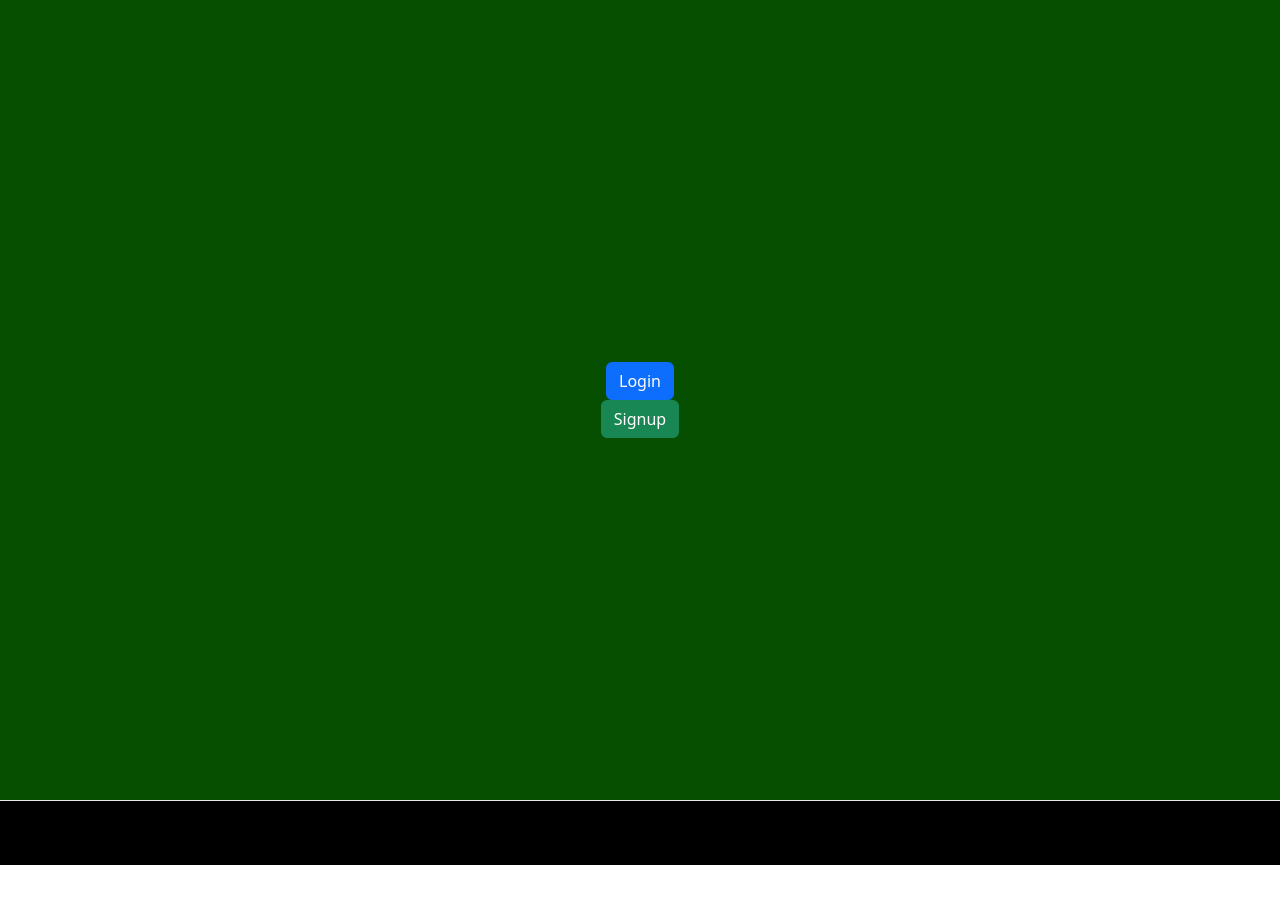
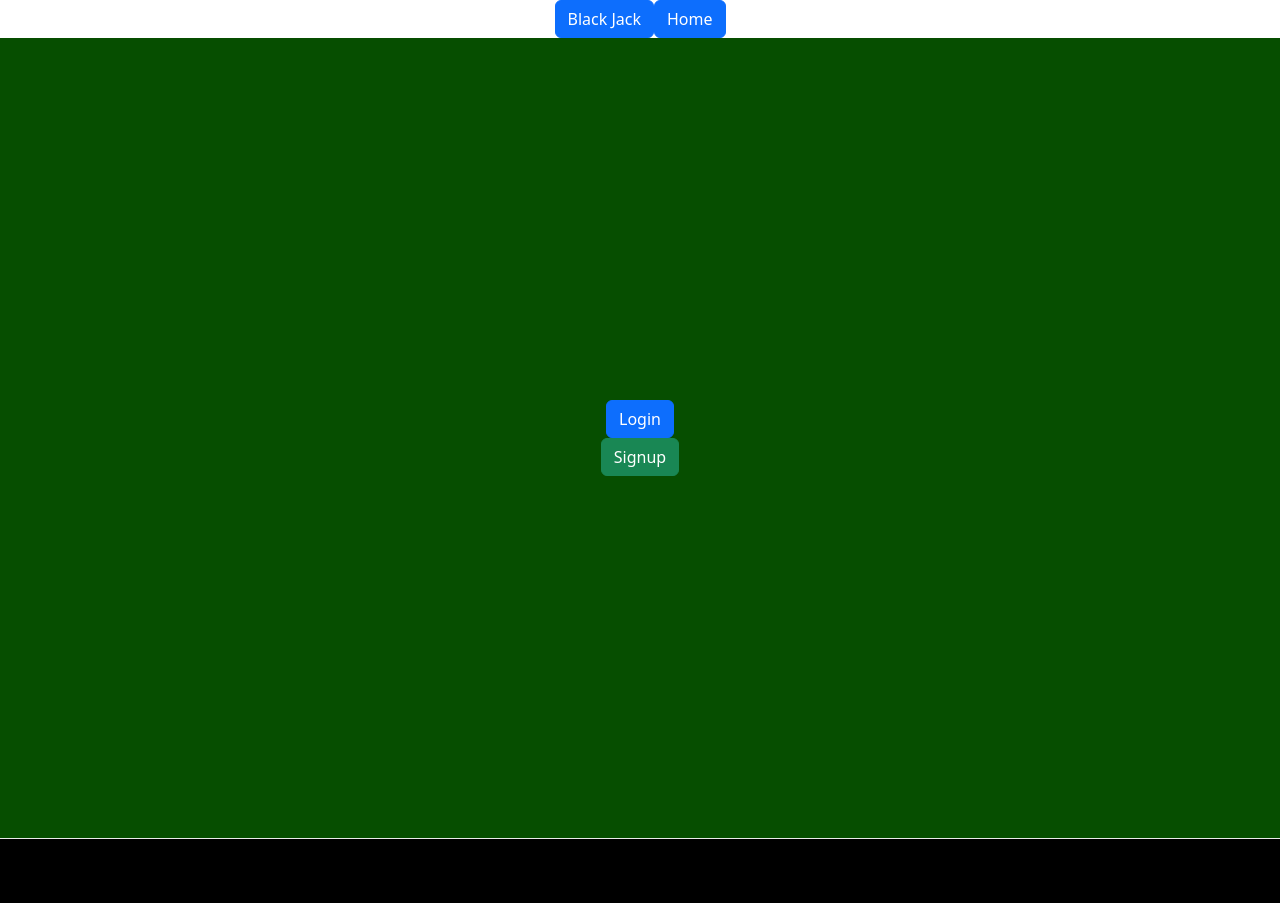
Before and after one commit to JeremyM45/next-casino, a Next.js app: page / in a window 1280 px wide. Before the commit the page ends 865 px from the top, so only its background shows below. Built offline with nearby package versions, Linux system fonts and the light colour scheme; no server answers.

Commit message:
add navbar with link to blackjack

```diff
--- a/components/BlackJack/Player.jsx
+++ b/components/BlackJack/Player.jsx
@@ -71,8 +71,8 @@ const Player = ({playerHand, updateHand, value, playerState, updatePlayerState,
       <div className="row row-cols-4 gx-1">
         {playerHand?.map((card, index) => {
           return(
-            <div>
-              <Card key={index} imgSrc={card.images.png}/>
+            <div key={index}>
+              <Card  imgSrc={card.images.png}/>
             </div>
 
           )
--- /dev/null
+++ b/components/Navbar.jsx
@@ -0,0 +1,16 @@
+import { Nav, NavItem, NavLink, Button } from "react-bootstrap";
+import { useAuth } from "../context/AuthContext";
+
+export const Navbar = ({ changeShownGame }) => {
+
+  return(
+    <Nav variant='pills' className="justify-content-center">
+      <NavItem>
+        <Button varient="alert" onClick={() => changeShownGame('BlackJack')}>Black Jack</Button>
+      </NavItem>
+      <NavItem>
+        <Button varient="alert" onClick={() => changeShownGame('')}>Home</Button>
+      </NavItem>
+    </Nav>
+  )
+}
--- a/pages/_app.js
+++ b/pages/_app.js
@@ -5,6 +5,7 @@ import { useRouter } from 'next/router';
 import { ProtectedRoute } from '../components/ProtectedRoute'
 import { QueryClientProvider, QueryClient } from '@tanstack/react-query'
 import { ReactQueryDevtools } from '@tanstack/react-query-devtools'
+
 
 const queryClient = new QueryClient()
 const noAuthPages = ['/signup', '/login']
@@ -22,6 +23,7 @@ function MyApp({ Component, pageProps }) {
         </ProtectedRoute>
       )} */}
     <QueryClientProvider client={queryClient}>
+
       <Component {...pageProps} />
       <ReactQueryDevtools initialIsOpen={false} />
     </QueryClientProvider>
--- a/pages/index.js
+++ b/pages/index.js
@@ -1,5 +1,5 @@
 import Head from 'next/head'
-import Image from 'next/image'
+import { Navbar } from '../components/Navbar';
 import { Button } from 'react-bootstrap'
 import { useAuth } from '../context/AuthContext'
 import styles from '../styles/Home.module.css'
@@ -12,6 +12,7 @@ export default function Home() {
   const { user, logOut } = useAuth()
   const [logInVisable, setLogInVisiable] = useState(false)
   const [signUpVisable, setSignUpVisable] = useState(false)
+  const [shownGame, setShownGame] = useState('')
 
   function handleShowLogIn(){
     setLogInVisiable(true)
@@ -28,19 +29,24 @@ export default function Home() {
     setLogInVisiable(false)
   }
 
+  function handelShowGameChange(newShownGame){
+    setShownGame(newShownGame)
+  }
+
   return (
     <>
+      <Head>
+        <title>Create Next App</title>
+        <meta name="description" content="Generated by create next app" />
+        <link rel="icon" href="/favicon.ico" />
+      </Head>
+      <Navbar changeShownGame={handelShowGameChange}/>
       <div className={styles.container}>
-        <Head>
-          <title>Create Next App</title>
-          <meta name="description" content="Generated by create next app" />
-          <link rel="icon" href="/favicon.ico" />
-        </Head>
         <main className={styles.main}>
           {user ? (
             <>
-            <BlackJack />
-            <Button varient="alert" onClick={() => {logOut()}}>Logout</Button>
+              {shownGame === 'BlackJack' ? <BlackJack /> : null}
+              <Button varient="alert" onClick={() => {logOut()}}>Logout</Button>
             </>
 
           ) : (
```
